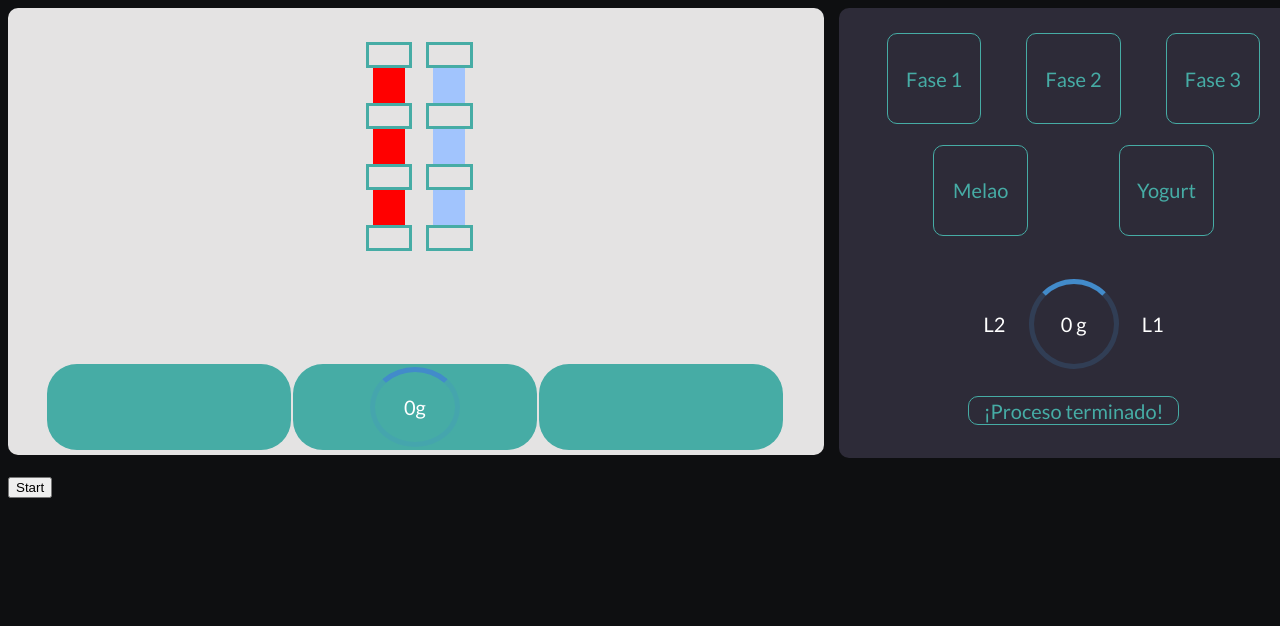
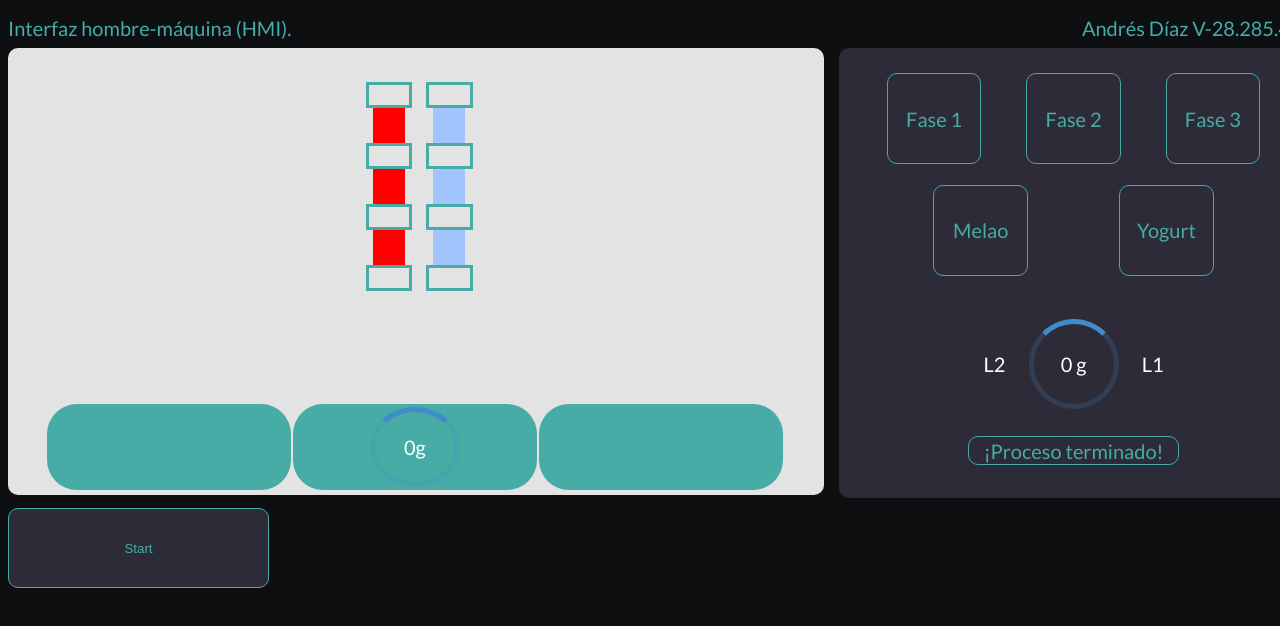
Before and after one commit to lockhands/HMI-AUTOMATIZACION, a plain HTML site: page index.html in a window 1280 px wide. Shown: the top 626 px of the page. Drawn offline with Linux system fonts and the light colour scheme.

Commit message:
nombres y apellidos

```diff
--- a/index.html
+++ b/index.html
@@ -190,6 +190,7 @@
         min-width:30%;
         min-height: 5%;
         background-color: white;
+        color:white;
     }
     .desactivado{
         background-color: transparent;
@@ -466,11 +467,40 @@
     justify-content: center;
 }
 
+    .Titulo{
+        color:#46aca5;
+        width: 100%;
+        height: 5%;
+
+	display: flex;
+	flex-direction: row;
+	flex-wrap: nowrap;
+	justify-content: space-between;
+	align-items: center;
+	align-content: stretch;
+
+    }
+    div.Titulo{
+        color:#46aca5;
+    }
+
 </style>
 <body>
     <div class="main">
 
         <div class="container">
+
+
+                <div class="Titulo">
+                    <div >
+                        Interfaz hombre-máquina (HMI).
+                    </div>
+                    <div>
+                        Andrés Díaz V-28.285.435
+                    </div>
+
+                </div>
+
             <div class="container-process">
                 <div class="container-process-action">
 
@@ -562,7 +592,7 @@
 
             </div>
             <div class="container-button">
-                <button id="boton">Start</button>
+                <button class="fase-0" id="boton">Start</button>
             </div>
         </div>
 
--- a/planta.js
+++ b/planta.js
@@ -57,7 +57,7 @@ boton.addEventListener('click', (event) => {
     setTimeout(function(){
         spinner.innerText="5g";
         spinner.className="spinner-2";
-        spinnerproceso.inerText="5g";
+        spinnerproceso.innerText="5g";
         spinnerproceso.className="spinner-2";
         fasemelao.className="fase-0";
 
```
